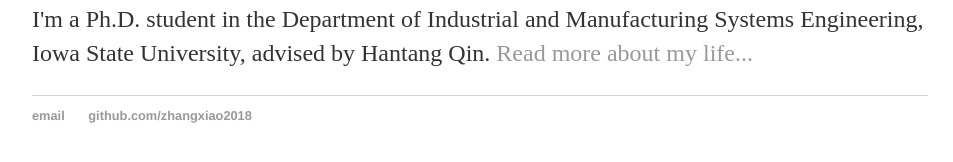
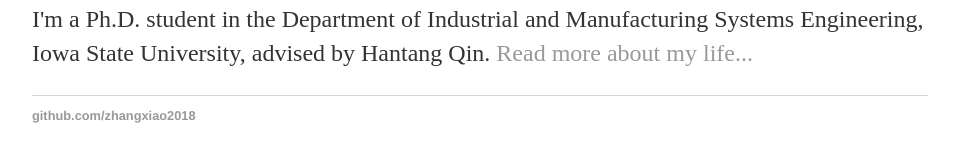
Before and after one commit to zhangxiao2018/zhangxiao2018.github.io, a Jekyll site: the page built from index.html, in a window 1280 px wide. Shown: the part 194-356 px from the top of the page, without its empty margins (160-1113 px from the left). Built offline with Jekyll 4.4.1, drawn with Linux system fonts in a browser that asks for light colours.

Commit message:
Update default.html

```diff
--- a/_layouts/default.html
+++ b/_layouts/default.html
@@ -21,7 +21,6 @@
 			</div><!-- /.container -->
 			<footer>
 	    		<ul>
-	        		<li><a href="mailto:xiaostill@gmail.com">email</a></li>
 	        		<li><a href="https://github.com/zhangxiao2018">github.com/zhangxiao2018</a></li>
 				</ul>
 			</footer>
```
